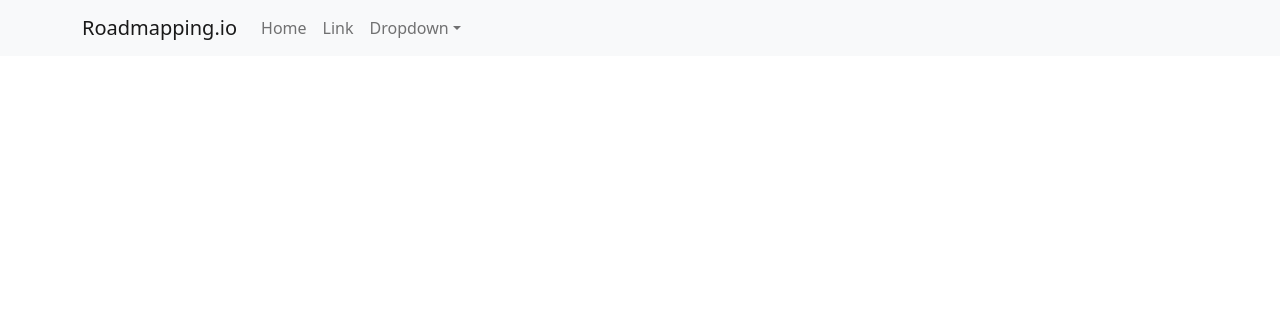
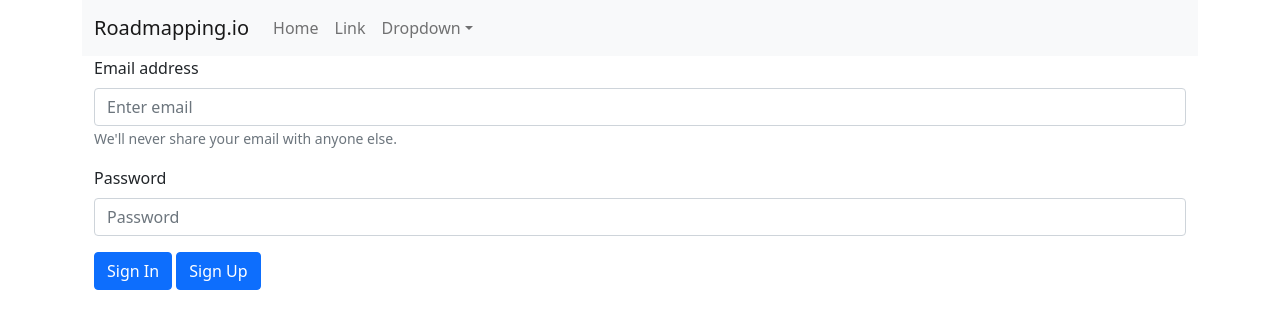
Before and after one commit to roadmapping/roadmapping, a React app: page / in a window 1280 px wide. Shown: the top 328 px of the page. Built offline with nearby package versions, Linux system fonts and the light colour scheme; the HTML template or start-up script is replaced by a standard one.

Commit message:
added SignIn component

```diff
--- a/client/components/SignIn.js
+++ /dev/null
@@ -1,3 +0,0 @@
-export default function SignIn() {
-  return <div>Sign-In Form</div>;
-}
--- /dev/null
+++ b/client/components/SignInComponent.js
@@ -0,0 +1,31 @@
+import React from "react";
+
+import Form from "react-bootstrap/Form";
+import Button from "react-bootstrap/Button";
+import Container from "react-bootstrap/Container";
+
+export default function SignInComponent() {
+  return (
+    <Container>
+      <Form>
+        <Form.Group className="mb-3" controlId="formBasicEmail">
+          <Form.Label>Email address</Form.Label>
+          <Form.Control type="email" placeholder="Enter email" />
+          <Form.Text className="text-muted">
+            We'll never share your email with anyone else.
+          </Form.Text>
+        </Form.Group>
+        <Form.Group className="mb-3" controlId="formBasicPassword">
+          <Form.Label>Password</Form.Label>
+          <Form.Control type="password" placeholder="Password" />
+        </Form.Group>
+        <Button variant="primary" type="submit">
+          Sign In
+        </Button>{" "}
+        <Button variant="primary" type="submit">
+          Sign Up
+        </Button>
+      </Form>
+    </Container>
+  );
+}
--- a/client/components/SignUp.js
+++ b/client/components/SignUp.js
@@ -1,3 +1,7 @@
+import React from "react";
+
+import { Container } from "react-bootstrap";
+
 export default function SignUp() {
-  return <div>Sign-Up Component</div>;
+  return <Container></Container>;
 }
--- a/src/App.js
+++ b/src/App.js
@@ -2,14 +2,18 @@
 import "./App.scss";
 import { hot } from "react-hot-loader/root";
 
+import { Container } from "react-bootstrap";
+
 import NavComponent from "../client/components/NavComponent";
+import SignInComponent from "../client/components/SignInComponent";
 
 class App extends React.Component {
   render() {
     return (
-      <>
+      <Container>
         <NavComponent />
-      </>
+        <SignInComponent />
+      </Container>
     );
   }
 }
```
